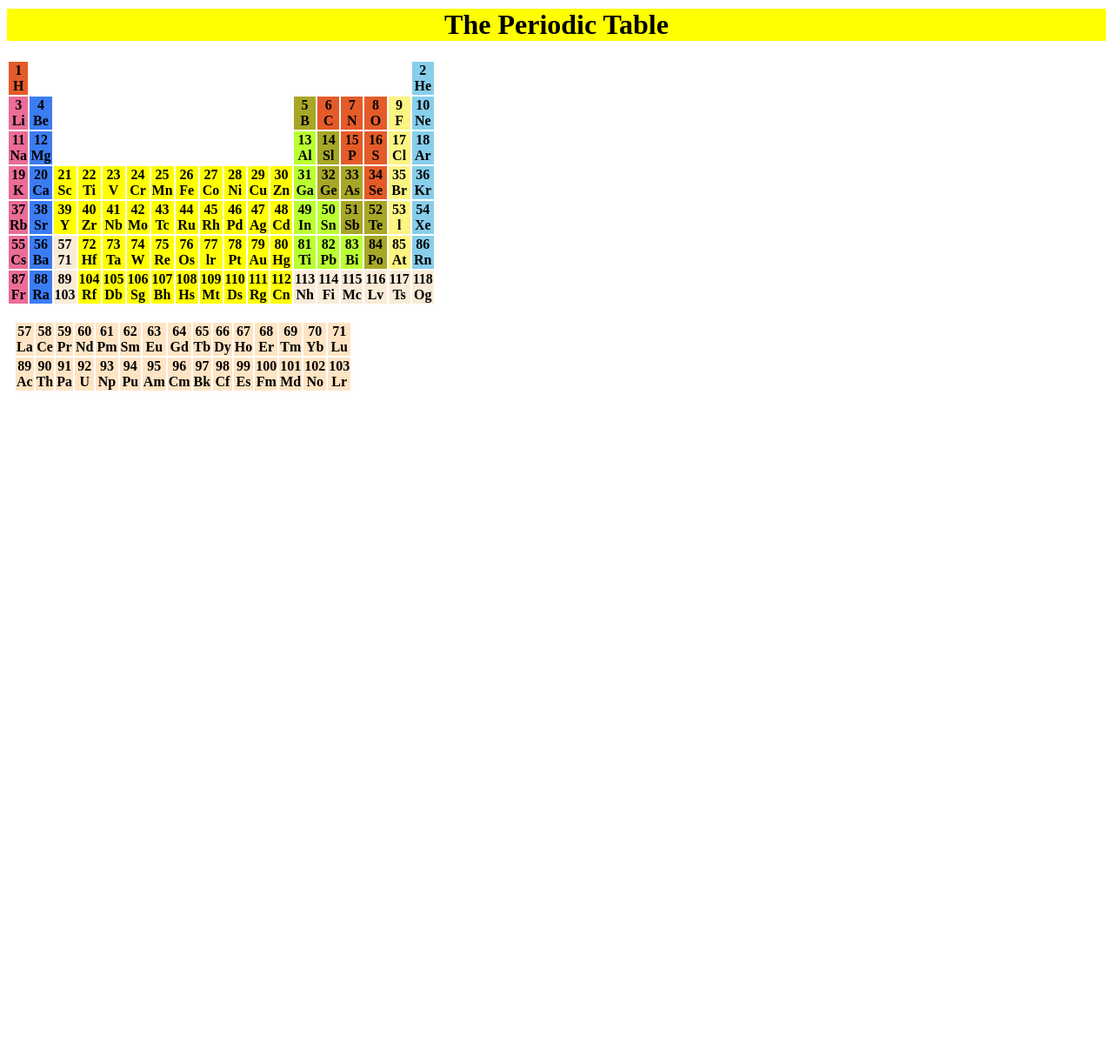
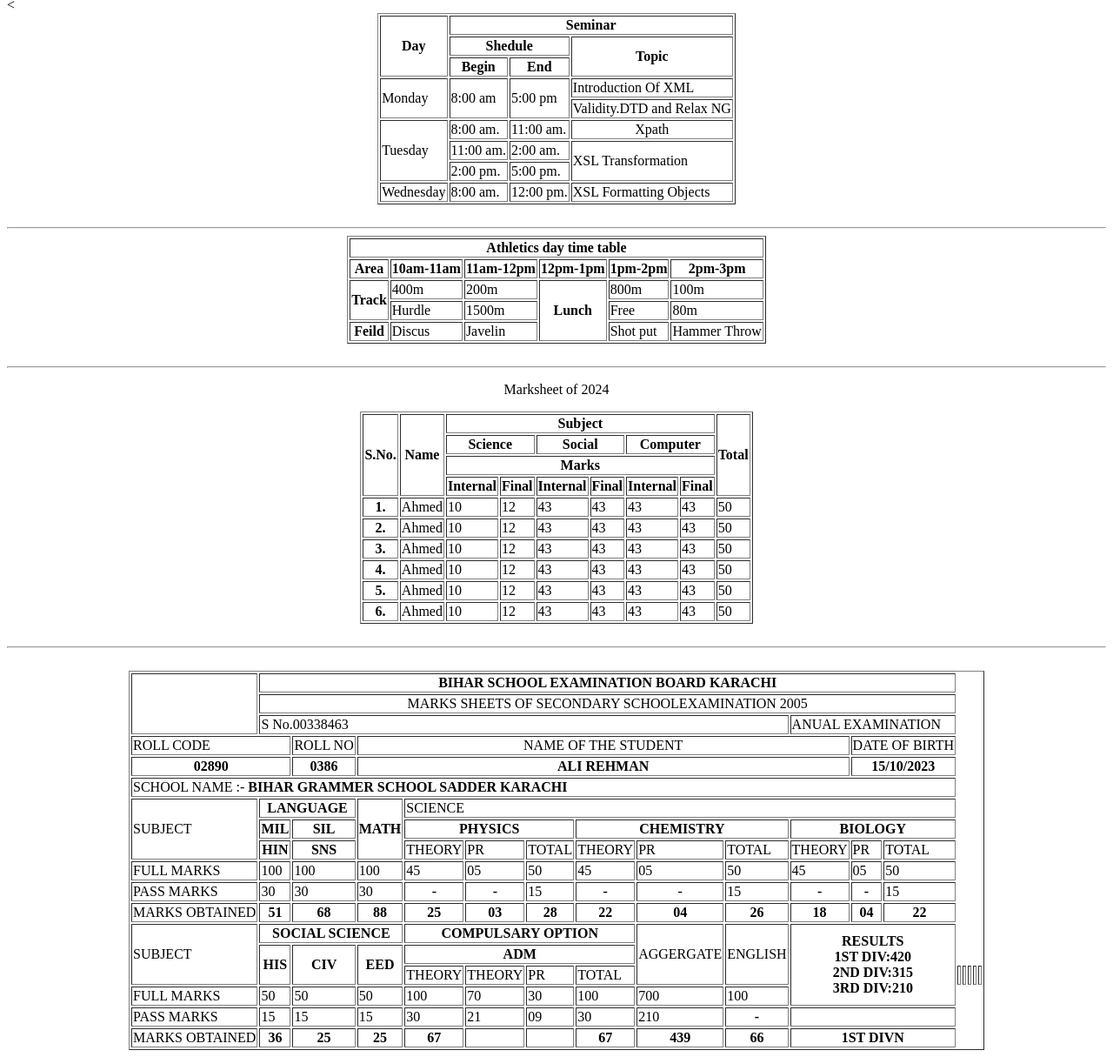
Before and after one commit to hammadprogrammer77/html-structure, a plain HTML site: page index.html in a window 1280 px wide. Shown: the part 11-1226 px from the top of the page at 87% size. Before the commit the page ends 800 px from the top, so only its background shows below. Drawn offline with Linux system fonts and the light colour scheme.

Commit message:
tables Projects

```diff
--- a/index.html
+++ b/index.html
@@ -3,170 +3,431 @@
 <head>
     <meta charset="UTF-8">
     <meta name="viewport" content="width=device-width, initial-scale=1.0">
-    <title>Periodic Table</title>
+    <title>Document</title>
 </head>
 <body>
-    <h1 align="center" style="background-color: yellow;">The Periodic Table</h1>
-     <table >
+
+    <table border="1px" align="center">
         <tr>
-            <th style="background-color: rgb(228, 91, 41);">1 <br>H</th>
-            <th colspan="16"></th>
-            <th style="background-color: skyblue">2 <br>He</th>
+            <th rowspan="3">Day</th>
+            <th colspan="4">Seminar</th>
+
         </tr>
 
         <tr>
-            <th style="background-color: rgb(235, 108, 150);">3 <br> Li</th>
-            <th style="background: rgb(60, 124, 243);">4 <br>Be</th>
-            <th colspan="10"></th>
-            <th style="background-color: rgb(167, 167, 39);">5 <br>B</th>
-            <th style="background-color: rgb(228, 91, 41);">6 <br>C</th>
-            <th style="background-color: rgb(228, 91, 41);">7 <br>N</th>
-            <th style="background-color: rgb(228, 91, 41);">8 <br> O </th>
-            <th style="background-color: rgb(252, 244, 131);"">9 <br>F </th>
-            <th style="background-color: skyblue;">10 <br>Ne </th>
+             <
+            <th colspan="2">Shedule</th>
+            <th colspan="2" rowspan="2">Topic</th>
+
         </tr>
 
         <tr>
-            <th style="background-color: rgb(235, 108, 150);">11 <br>Na</th>
-            <th style="background: rgb(60, 124, 243);">12 <br>Mg</th>
-            <th colspan="10"></th>
-            <th style="background-color: rgb(186, 255, 49);">13 <br>Al</th>
-            <th style="background-color: rgb(167, 167, 39);">14 <br>Sl</th>
-            <th style="background-color: rgb(228, 91, 41);">15<br> P</th>
-            <th style="background-color: rgb(228, 91, 41);">16<br> S</th>
-            <th style="background-color: rgb(252, 244, 131);">17 <br>Cl</th>
-            <th style="background-color: skyblue">18 <br>Ar</th>
+
+            <th>Begin</th>
+            <th>End</th>
+
         </tr>
 
         <tr>
-            <th style="background-color: rgb(235, 108, 150);">19 <br>K</th>
-            <th style="background: rgb(60, 124, 243);">20 <br>Ca</th>
-            <th style="background-color: yellow">21 <br>Sc</th>
-            <th style="background-color: yellow">22 <br>Ti</th>
-            <th style="background-color: yellow">23 <br>V</th>
-            <th style="background-color: yellow">24 <br>Cr</th>
-            <th style="background-color: yellow">25 <br>Mn</th>
-            <th style="background-color: yellow">26 <br>Fe</th>
-            <th style="background-color: yellow">27 <br>Co</th>
-            <th style="background-color: yellow">28 <br>Ni</th>
-            <th style="background-color: yellow">29 <br>Cu</th>
-            <th style="background-color: yellow">30 <br>Zn</th>
-            <th style="background-color: rgb(186, 255, 49);">31 <br>Ga</th>
-            <th style="background-color: rgb(167, 167, 39);">32 <br>Ge</th>
-            <th style="background-color: rgb(167, 167, 39);">33 <br>As</th>
-            <th style="background-color: rgb(228, 91, 41);">34 <br>Se</th>
-            <th style="background-color: rgb(252, 244, 131);">35 <br>Br</th>
-            <th style="background-color: skyblue">36 <br>Kr</th>
+            <td rowspan="2">Monday</td>
+            <td rowspan="2">8:00 am</td>
+            <td rowspan="2">5:00 pm</td>
+            <td colspan="2">Introduction Of XML</td>
+
         </tr>
 
           <tr>
-            <th style="background-color: rgb(235, 108, 150);">37 <br>Rb</th>
-            <th style="background: rgb(60, 124, 243);">38 <br>Sr</th>
-            <th style="background-color: yellow">39 <br>Y</th>
-            <th style="background-color: yellow">40 <br>Zr</th>
-            <th style="background-color: yellow">41 <br>Nb</th>
-            <th style="background-color: yellow">42 <br>Mo</th>
-            <th style="background-color: yellow">43 <br>Tc</th>
-            <th style="background-color: yellow">44 <br>Ru</th>
-            <th style="background-color: yellow">45 <br>Rh</th>
-            <th style="background-color: yellow">46 <br>Pd</th>
-            <th style="background-color: yellow">47 <br>Ag</th>
-            <th style="background-color: yellow">48 <br>Cd</th>
-            <th style="background-color: rgb(186, 255, 49);">49 <br>In</th>
-            <th style="background-color: rgb(186, 255, 49);">50 <br>Sn</th>
-            <th style="background-color: rgb(167, 167, 39);">51 <br>Sb</th>
-            <th style="background-color: rgb(167, 167, 39);">52 <br>Te</th>
-            <th style="background-color: rgb(252, 244, 131);">53 <br>l</th>
-            <th style="background-color: skyblue">54 <br>Xe</th>
+            <td colspan="2">Validity.DTD and Relax NG</td>
           </tr>
 
            <tr>
-            <th style="background-color: rgb(235, 108, 150);">55 <br>Cs</th>
-            <th style="background: rgb(60, 124, 243);">56 <br>Ba</th>
-            <th style="background-color: antiquewhite;">57 <br>71 </th>
-            <th style="background-color: yellow">72 <br>Hf</th>
-            <th style="background-color: yellow">73 <br>Ta</th>
-            <th style="background-color: yellow">74 <br>W</th>
-            <th style="background-color: yellow">75 <br>Re</th>
-            <th style="background-color: yellow">76 <br>Os</th>
-            <th style="background-color: yellow">77 <br>lr</th>
-            <th style="background-color: yellow">78 <br>Pt</th>
-            <th style="background-color: yellow">79 <br>Au</th>
-            <th style="background-color: yellow">80 <br>Hg</th>
-            <th style="background-color: rgb(186, 255, 49);">81 <br>Ti</th>
-            <th style="background-color: rgb(186, 255, 49);">82 <br>Pb </th>
-            <th style="background-color: rgb(186, 255, 49);">83 <br>Bi</th>
-            <th style="background-color: rgb(167, 167, 39);">84 <br>Po</th>
-            <th style="background-color: rgb(252, 244, 131);">85 <br>At</th>
-            <th style="background-color: skyblue">86 <br>Rn</th>
+            <td rowspan="3">Tuesday</td>
+            <td>8:00 am.</td>
+            <td>11:00 am.</td>
+            <td colspan="2" align="center">Xpath</td>
+
            </tr>
 
             <tr>
-            <th style="background-color: rgb(235, 108, 150);">87 <br>Fr</th>
-            <th style="background: rgb(60, 124, 243);">88 <br>Ra</th>
-            <th style="background-color: antiquewhite;">89 <br>103 </th>
-            <th style="background-color: yellow">104 <br>Rf</th>
-            <th style="background-color: yellow">105 <br>Db</th>
-            <th style="background-color: yellow">106 <br>Sg</th>
-            <th style="background-color: yellow">107 <br>Bh</th>
-            <th style="background-color: yellow">108 <br>Hs</th>
-            <th style="background-color: yellow">109 <br>Mt</th>
-            <th style="background-color: yellow">110 <br>Ds</th>
-            <th style="background-color: yellow">111 <br>Rg</th>
-            <th style="background-color: yellow">112 <br>Cn</th>
-            <th style="background-color: antiquewhite;">113 <br>Nh</th>
-            <th style="background-color: antiquewhite;">114 <br>Fi</th>
-            <th style="background-color: antiquewhite;">115 <br>Mc</th>
-            <th style="background-color: antiquewhite;">116 <br>Lv</th>
-            <th style="background-color: antiquewhite;">117 <br>Ts</th>
-            <th style="background-color: antiquewhite;">118 <br>Og</th>
+
+                <td>11:00 am.</td>
+                <td>2:00 am.</td>
+                <td colspan="2" rowspan="2">XSL Transformation</td>
+
+            </tr>
+
+            <tr>
+
+                <td>2:00 pm.</td>
+                <td>5:00 pm.</td>
+
+            </tr>
+
+            <tr>
+                <td>Wednesday</td>
+                <td>8:00 am.</td>
+                <td>12:00 pm.</td>
+                <td colspan="2">XSL Formatting Objects</td>
+
             </tr>
 
     </table>
 
-      <br>
-       <table>
+
+
+
+    <br><hr>
+
+         <table border="1px" align="center">
             <tr>
-            <th></th>
-            <th></th>
-            <th style="background-color: bisque;">57 <br> La </th>
-            <th style="background-color: bisque;">58 <br> Ce</th>
-            <th style="background-color: bisque;">59 <br> Pr</th>
-            <th style="background-color: bisque;">60 <br> Nd</th>
-            <th style="background-color: bisque;">61 <br> Pm</th>
-            <th style="background-color: bisque;">62 <br> Sm</th>
-            <th style="background-color: bisque;">63 <br> Eu</th>
-            <th style="background-color: bisque;">64 <br> Gd</th>
-            <th style="background-color: bisque;">65 <br> Tb</th>
-            <th style="background-color: bisque;">66 <br> Dy</th>
-            <th style="background-color: bisque;">67 <br> Ho</th>
-            <th style="background-color: bisque;">68 <br> Er</th>
-            <th style="background-color: bisque;">69 <br> Tm</th>
-            <th style="background-color: bisque;">70 <br> Yb</th>
-            <th style="background-color: bisque;">71 <br> Lu</th>
+                <th colspan="6">Athletics day time table</th>
+
             </tr>
 
             <tr>
+                <th>Area</th>
+                <th>10am-11am</th>
+                <th>11am-12pm</th>
+                <th>12pm-1pm</th>
+                <th>1pm-2pm </th>
+                <th>2pm-3pm</th>
+            </tr>
+
+            <tr>
+                <th rowspan="2">Track</th>
+                <td>400m</td>
+                <td>200m</td>
+                <th rowspan="3">Lunch</th>
+                <td>800m</td>
+                <td>100m</td>
+            </tr>
+
+            <tr>
+
+            <td>Hurdle</td>
+            <td>1500m</td>
+            <td>Free</td>
+            <td>80m</td>
+        </tr>
+
+            <tr>
+                <th>Feild</th>
+                <td>Discus</td>
+                <td>Javelin</td>
+                <td>Shot put</td>
+                <td>Hammer Throw</td>
+            </tr>
+
+         </table>
+
+          <br><hr>
+
+
+           <p align="center">Marksheet of 2024</p>
+          <table border="1px" align="center">
+               <tr>
+                <th rowspan="4">S.No.</th>
+                <th rowspan="4">Name</th>
+                <th colspan="6">Subject</th>
+                <th rowspan="4">Total</th>
+               </tr>
+
+               <tr>
+                <th colspan="2">Science</th>
+                <th colspan="2">Social</th>
+                <th colspan="2">Computer</th>
+               </tr>
+
+               <tr>
+
+                <th colspan="6">Marks</th>
+
+               </tr>
+
+               <tr>
+
+                <th>Internal</th>
+                <th>Final</th>
+                <th>Internal</th>
+                <th>Final</th>
+                <th>Internal</th>
+                <th>Final</th>
+
+               </tr>
+
+               <tr>
+                <th>1.</th>
+                <td>Ahmed</td>
+                <td>10</td>
+                <td>12</td>
+                <td>43</td>
+                <td>43</td>
+                <td>43</td>
+                <td>43</td>
+                <td>50</td>
+               </tr>
+
+               <tr>
+                <th>2.</th>
+                <td>Ahmed</td>
+                <td>10</td>
+                <td>12</td>
+                <td>43</td>
+                <td>43</td>
+                <td>43</td>
+                <td>43</td>
+                <td>50</td>
+               </tr>
+
+               <tr>
+                <th>3.</th>
+                <td>Ahmed</td>
+                <td>10</td>
+                <td>12</td>
+                <td>43</td>
+                <td>43</td>
+                <td>43</td>
+                <td>43</td>
+                <td>50</td>
+               </tr>
+
+               <tr>
+                <th>4.</th>
+                <td>Ahmed</td>
+                <td>10</td>
+                <td>12</td>
+                <td>43</td>
+                <td>43</td>
+                <td>43</td>
+                <td>43</td>
+                <td>50</td>
+               </tr>
+
+               <tr>
+                <th>5.</th>
+                <td>Ahmed</td>
+                <td>10</td>
+                <td>12</td>
+                <td>43</td>
+                <td>43</td>
+                <td>43</td>
+                <td>43</td>
+                <td>50</td>
+               </tr>
+
+               <tr>
+                <th>6.</th>
+                <td>Ahmed</td>
+                <td>10</td>
+                <td>12</td>
+                <td>43</td>
+                <td>43</td>
+                <td>43</td>
+                <td>43</td>
+                <td>50</td>
+               </tr>
+
+          </table>
+
+       <br><hr> <br>
+
+
+       <table border="1px" align="center">
+            <tr>
+                <th rowspan="3"></th>
+                <th colspan="12">BIHAR SCHOOL EXAMINATION BOARD KARACHI</th>
+
+            </tr>
+
+            <tr>
+
+                <td colspan="12" align="center">MARKS SHEETS OF SECONDARY SCHOOLEXAMINATION 2005</td>
+
+            </tr>
+
+            <tr>
+
+                <td colspan="9">S No.00338463</td>
+                <td colspan="3">ANUAL EXAMINATION</td>
+
+            </tr>
+
+            <tr>
+                <td colspan="2">ROLL CODE</td>
+                <td>ROLL NO</td>
+                <td colspan="8" align="center">NAME OF THE STUDENT</td>
+                <td colspan="2">DATE OF BIRTH</td>
+
+            </tr>
+
+            <tr>
+                <th colspan="2">02890</th>
+                <th>0386</th>
+                <th colspan="8">ALI REHMAN</th>
+                <th colspan="2">15/10/2023</th>
+
+            </tr>
+
+            <tr>
+                <td colspan="13"> SCHOOL NAME :- <b>BIHAR GRAMMER SCHOOL SADDER KARACHI </b></td>
+            </tr>
+
+            <tr>
+                <td rowspan="3">SUBJECT</td>
+                <th colspan="2">LANGUAGE</th>
+                <th rowspan="3">MATH</th>
+                <td colspan="9">SCIENCE</td>
+            </tr>
+
+            <tr>
+                <th>MIL</th>
+                <th>SIL</th>
+                <th colspan="3">PHYSICS</th>
+                <th colspan="3">CHEMISTRY</th>
+                <th colspan="3">BIOLOGY</th>
+            </tr>
+
+            <tr>
+                <th>HIN</th>
+                <th>SNS</th>
+                <td>THEORY</td>
+                <td>PR</td>
+                <td>TOTAL</td>
+                <td>THEORY</td>
+                <td>PR</td>
+                <td>TOTAL</td>
+                <td>THEORY</td>
+                <td>PR</td>
+                <td>TOTAL</td>
+            </tr>
+
+            <tr>
+                <td>FULL MARKS</td>
+                <td>100</td>
+                <td>100</td>
+                <td>100</td>
+                <td>45</td>
+                <td>05</td>
+                <td>50</td>
+                <td>45</td>
+                <td>05</td>
+                <td>50</td>
+                <td>45</td>
+                <td>05</td>
+                <td>50</td>
+            </tr>
+
+            <tr>
+                <td>PASS MARKS</td>
+                <td>30</td>
+                <td>30</td>
+                <td>30</td>
+                <th>-</th>
+                <th>-</th>
+                <td>15</td>
+                <th>-</th>
+                <th>-</th>
+                <td>15</td>
+                <th>-</th>
+                <th>-</th>
+                <td>15</td>
+            </tr>
+
+            <tr>
+                <td>MARKS OBTAINED</td>
+                <th>51</th>
+                <th>68</th>
+                <th>88</th>
+                <th>25</th>
+                <th>03</th>
+                <th>28</th>
+                <th>22</th>
+                <th>04</th>
+                <th>26</th>
+                <th>18</th>
+                <th>04</th>
+                <th>22</th>
+            </tr>
+
+            <tr>
+                <td rowspan="3">SUBJECT</td>
+                <th colspan="3">SOCIAL SCIENCE</th>
+                <th colspan="4">COMPULSARY OPTION</th>
+                <td rowspan="3">AGGERGATE</td>
+                <td rowspan="3">ENGLISH</td>
+                <th colspan="3" rowspan="4">RESULTS  <br>1ST DIV:420 <br>2ND DIV:315 <br>3RD DIV:210</th>
+
+            </tr>
+
+            <tr>
+
+                <th rowspan="2">HIS</th>
+                <th rowspan="2">CIV</th>
+                <th rowspan="2">EED</th>
+                <th colspan="4" align="center">ADM</th>
+
+            </tr>
+
+            <tr>
+
+                <td>THEORY</td>
+                <td>THEORY</td>
+                <td>PR</td>
+                <td>TOTAL</td>
+                <td></td>
+                <td></td>
+                <td></td>
+                <td></td>
+                <td></td>
+            </tr>
+
+            <tr>
+                <td>FULL MARKS</td>
+                <td>50</td>
+                <td>50</td>
+                <td>50</td>
+                <td>100</td>
+                <td>70</td>
+                <td>30</td>
+                <td>100</td>
+                <td>700</td>
+                <td>100</td>
+
+            </tr>
+
+            <tr>
+                <td>PASS MARKS</td>
+                <td>15</td>
+                <td>15</td>
+                <td>15</td>
+                <td>30</td>
+                <td>21</td>
+                <td>09</td>
+                <td>30</td>
+                <td>210</td>
+                <th>-</th>
+                <td colspan="3"></td>
+
+            </tr>
+
+            <tr>
+                <td>MARKS OBTAINED</td>
+                <th>36</th>
+                <th>25</th>
+                <th>25</th>
+                <th>67</th>
                 <th></th>
                 <th></th>
-            <th style="background-color: bisque;">89 <br>Ac</th>
-            <th style="background-color: bisque;">90 <br>Th</th>
-            <th style="background-color: bisque;">91 <br>Pa</th>
-            <th style="background-color: bisque;">92 <br>U</th>
-            <th style="background-color: bisque;">93 <br>Np</th>
-            <th style="background-color: bisque;">94 <br>Pu</th>
-            <th style="background-color: bisque;">95 <br>Am</th>
-            <th style="background-color: bisque;">96 <br>Cm</th>
-            <th style="background-color: bisque;">97 <br>Bk</th>
-            <th style="background-color: bisque;">98 <br>Cf</th>
-            <th style="background-color: bisque;">99 <br>Es</th>
-            <th style="background-color: bisque;">100 <br>Fm</th>
-            <th style="background-color: bisque;">101 <br>Md</th>
-            <th style="background-color: bisque;">102 <br>No</th>
-            <th style="background-color: bisque;">103 <br>Lr</th>
+                <th>67</th>
+                <th>439</th>
+                <th>66</th>
+                <th colspan="3">1ST DIVN</th>
 
             </tr>
+
+
        </table>
 
        </body>
+
        </html>
```
Lines whose indentation alone changed are shown as unchanged.
